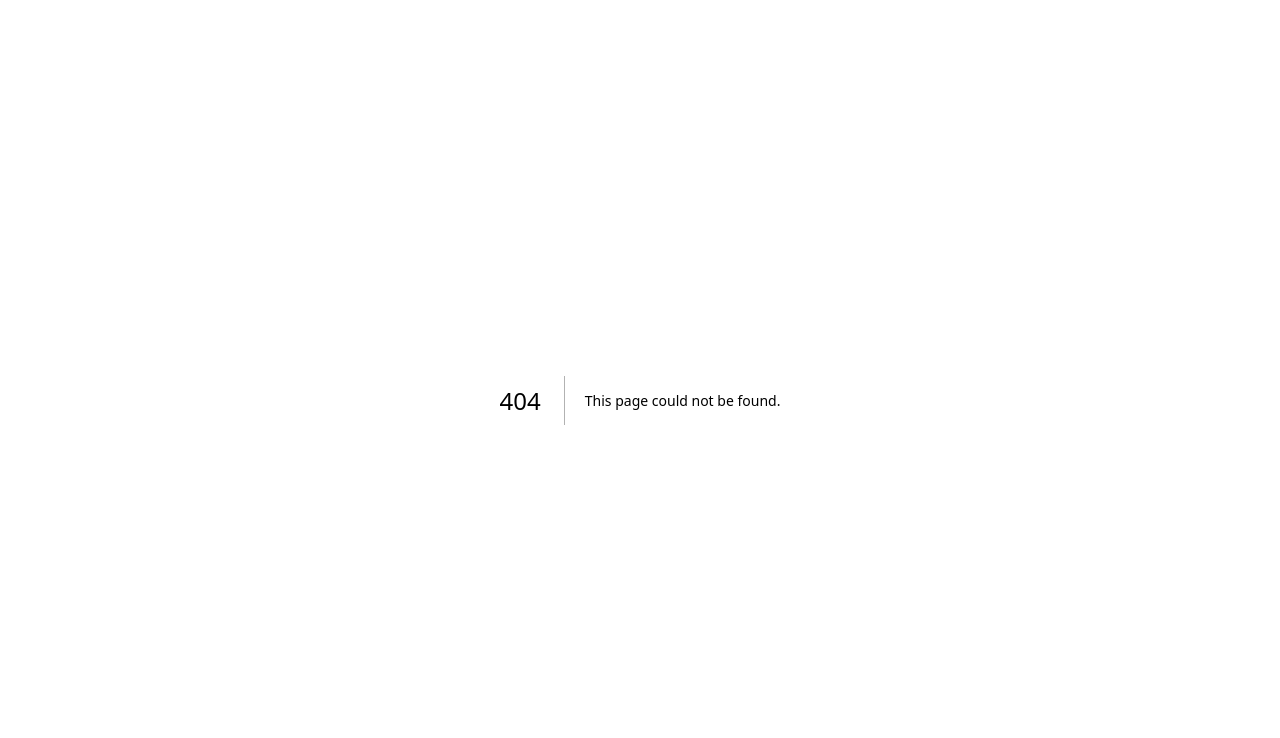
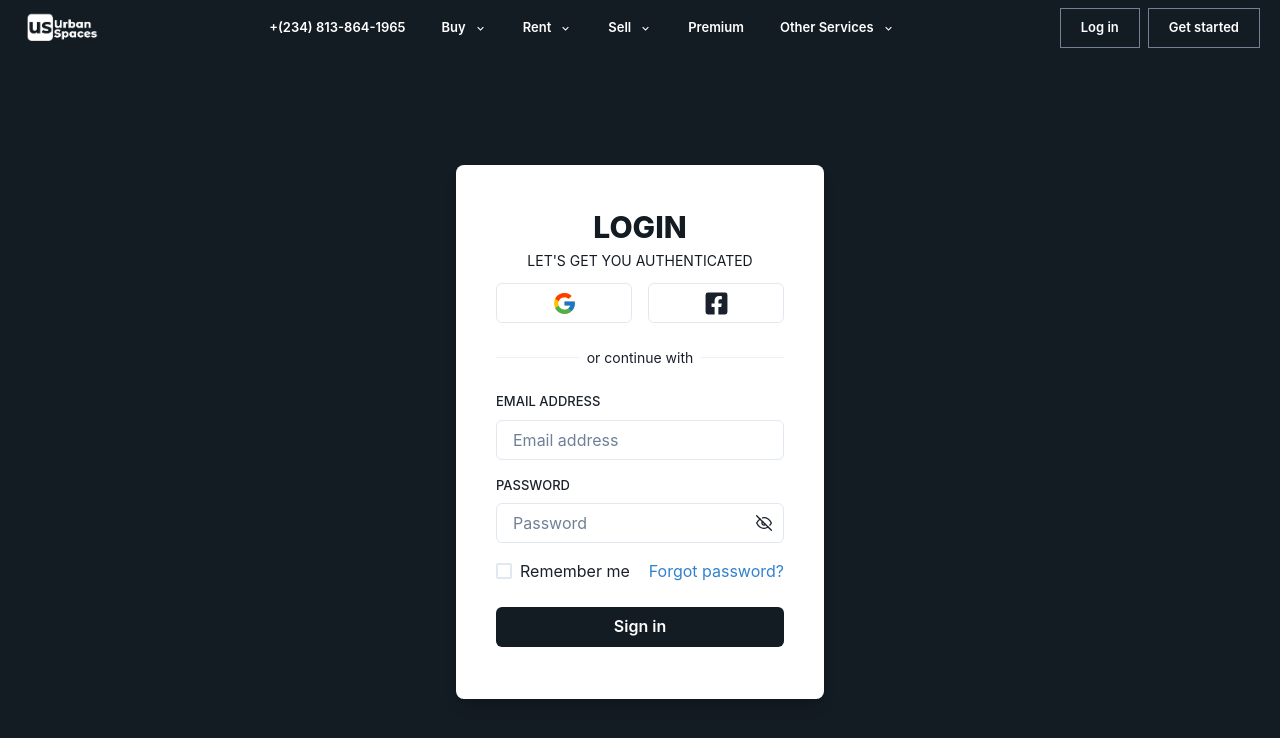
Before and after one commit to jawx-official/us_frontend, a Next.js app: page /auth in a window 1280 px wide. Before the commit this address had no page. Shown: the top 738 px of the page. Built offline with nearby package versions, Linux system fonts and the light colour scheme.

Commit message:
start on auth

```diff
--- /dev/null
+++ b/src/components/forms/LoginForm.tsx
@@ -0,0 +1,60 @@
+import {
+    Button,
+    Checkbox,
+    Flex,
+    FormControl,
+    FormLabel,
+    Heading,
+    Input,
+    Link,
+    Stack,
+    Image,
+    InputGroup,
+    Icon,
+    InputRightElement,
+} from '@chakra-ui/react';
+import { useState } from 'react';
+import { FiEyeOff, FiEye } from "react-icons/fi"
+
+export default function LoginForm() {
+    const [showPassword, setShowPassword] = useState(false);
+    return (
+        <form action="">
+            <Flex flex={1} w={'full'} align={'center'} justify={'start'}>
+                <Stack spacing={4} w={'full'}>
+                    <FormControl w={'full'} id="email">
+                        <FormLabel textTransform={'uppercase'} fontSize={'13px'}>Email address</FormLabel>
+                        <Input placeholder='Email address' type="email" />
+                    </FormControl>
+                    <FormControl id="password">
+                        <FormLabel textTransform={'uppercase'} fontSize={'13px'}>Password</FormLabel>
+                        <InputGroup>
+                            <Input placeholder='Password' type={showPassword ? 'text' : 'password'} />
+                            <InputRightElement h={'full'}>
+                                <Button
+                                    variant={'ghost'}
+                                    onClick={() =>
+                                        setShowPassword((showPassword) => !showPassword)
+                                    }>
+                                    {showPassword ? <Icon as={FiEye} /> : <Icon as={FiEyeOff} />}
+                                </Button>
+                            </InputRightElement>
+                        </InputGroup>
+                    </FormControl>
+                    <Stack spacing={6}>
+                        <Stack
+                            direction={{ base: 'column', sm: 'row' }}
+                            align={'start'}
+                            justify={'space-between'}>
+                            <Checkbox>Remember me</Checkbox>
+                            <Link color={'blue.500'}>Forgot password?</Link>
+                        </Stack>
+                        <Button type='submit' bg={'brand.primary'} _hover={{ bg: 'brand.primary' }} color={'white'} variant={'solid'}>
+                            Sign in
+                        </Button>
+                    </Stack>
+                </Stack>
+            </Flex>
+        </form>
+    );
+}
--- /dev/null
+++ b/src/components/forms/OAuthButtonGroup.tsx
@@ -0,0 +1,19 @@
+import { Button, ButtonGroup, VisuallyHidden } from '@chakra-ui/react'
+import { FcGoogle } from 'react-icons/fc'
+import { FaFacebookSquare } from 'react-icons/fa'
+
+const providers = [
+    { name: 'Google', icon: <FcGoogle size="25" /> },
+    { name: 'Facebook', icon: <FaFacebookSquare size="25" /> },
+]
+
+export const OAuthButtonGroup = () => (
+    <ButtonGroup variant="outline" spacing="4" width="full">
+        {providers.map(({ name, icon }) => (
+            <Button key={name} width="full">
+                <VisuallyHidden>Sign in with {name}</VisuallyHidden>
+                {icon}
+            </Button>
+        ))}
+    </ButtonGroup>
+)
--- a/src/components/navigations/mainNavigation.tsx
+++ b/src/components/navigations/mainNavigation.tsx
@@ -153,10 +153,10 @@ export default function MainNavigation() {
             </HStack>}
 
             <HStack mr={''}>
-                <Button display={isMediumScreenOrLarger ? "flex" : "none"} border={'1px'} borderColor={'gray.500'} rounded={'none'} _hover={{ bg: 'transparent', color: 'gray.400' }} bg={'transparent'} px={'5'} color={'white'} fontSize={'13px'}>
+                <Button as={Link} href={"/auth"} display={isMediumScreenOrLarger ? "flex" : "none"} border={'1px'} borderColor={'gray.500'} rounded={'none'} _hover={{ bg: 'transparent', color: 'gray.400' }} bg={'transparent'} px={'5'} color={'white'} fontSize={'13px'}>
                     {CTA}
                 </Button>
-                <Button display={isMediumScreenOrLarger ? "flex" : "none"} border={'1px'} borderColor={'gray.500'} rounded={'none'} _hover={{ bg: 'transparent', color: 'gray.400' }} bg={'transparent'} px={'5'} color={'white'} fontSize={'13px'}>
+                <Button as={Link} href={"/auth/register"} display={isMediumScreenOrLarger ? "flex" : "none"} border={'1px'} borderColor={'gray.500'} rounded={'none'} _hover={{ bg: 'transparent', color: 'gray.400' }} bg={'transparent'} px={'5'} color={'white'} fontSize={'13px'}>
                     {CTA2}
                 </Button>
                 {!isMediumScreenOrLarger && <MobileDrawer menu={data} />}
--- /dev/null
+++ b/src/layouts/authLayout.tsx
@@ -0,0 +1,26 @@
+import HomeFooter from "@/components/footers/homeFooter"
+import MainNavigation from "@/components/navigations/mainNavigation"
+import { Box, Flex } from "@chakra-ui/react"
+import React from "react"
+
+interface Props {
+    children: React.ReactElement
+}
+export default function AuthLayout({ children }: Props) {
+    return <>
+        <Box bg={'brand.primary'}>
+            <MainNavigation />
+        </Box>
+        <Box bg={'brand.primary'} h={'94vh'} w={'full'} display={"flex"} justifyContent={'center'} gap={"0"}>
+            <Box w={{ base: "full", md: '50%' }} justifyContent={'center'} display={'flex'} h={'full'}>
+                <Flex w={{ base: 'full', lg: '70%' }} h={'full'} px={'10'} align={'center'}>
+                    <Box p={'10'} shadow={'lg'} rounded={'lg'} minH={'30vh'} bg={'white'} w={'full'}>
+                        {children}
+                    </Box>
+                </Flex>
+
+            </Box>
+        </Box>
+        {/* <HomeFooter /> */}
+    </>
+}
--- /dev/null
+++ b/src/pages/auth/index.tsx
@@ -0,0 +1,43 @@
+import LoginForm from '@/components/forms/LoginForm'
+import { OAuthButtonGroup } from '@/components/forms/OAuthButtonGroup'
+import SEO from '@/components/seo'
+import AuthLayout from '@/layouts/authLayout'
+import { Box, Button, Divider, Flex, HStack, Stack, Text } from '@chakra-ui/react'
+import React, { ReactElement } from 'react'
+
+export default function LoginPage() {
+    return (
+        <Box>
+            <SEO title='Login' />
+            <Flex justifyContent={'center'}>
+                <Flex flexDirection={'column'}>
+                    <Text fontWeight={'extrabold'} color="brand.primary" textTransform={'uppercase'} fontSize={'30px'} textAlign={'center'}>Login</Text>
+                    <Text textTransform={'uppercase'} color="brand.primary" textAlign={'center'} fontSize={'14px'}>Let's get you authenticated</Text>
+                </Flex>
+            </Flex>
+
+            <Stack my={'3'} spacing="6">
+                <OAuthButtonGroup />
+
+                <HStack>
+                    <Divider />
+                    <Text fontSize="sm" whiteSpace="nowrap" color="muted">
+                        or continue with
+                    </Text>
+                    <Divider />
+                </HStack>
+
+                <LoginForm />
+            </Stack>
+        </Box>
+    )
+}
+
+
+LoginPage.getLayout = function getLayout(page: ReactElement) {
+    return (
+        <AuthLayout>
+            {page}
+        </AuthLayout>
+    )
+}
```
Also changed, not shown: src/components/forms/RegisterForm.tsx (added, +80 -0 lines), src/pages/auth/register.tsx (added, +29 -0 lines).
